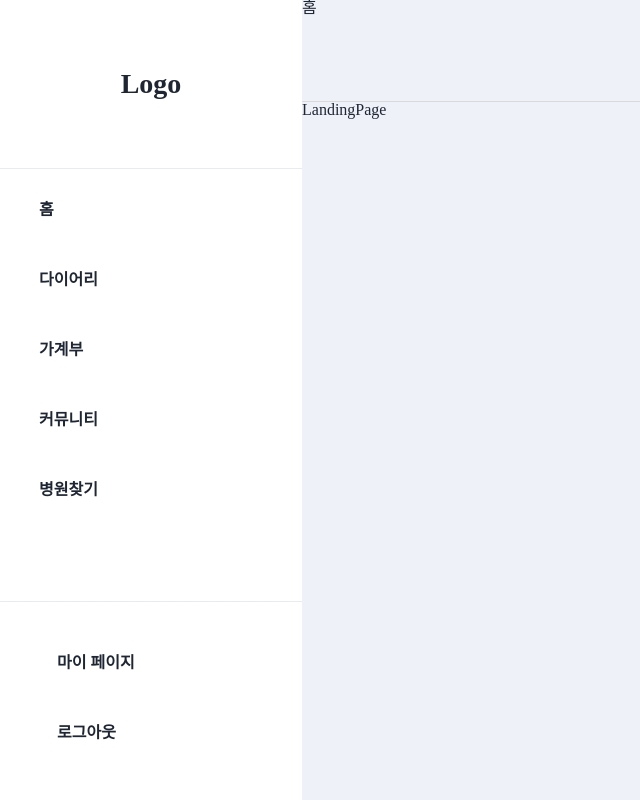
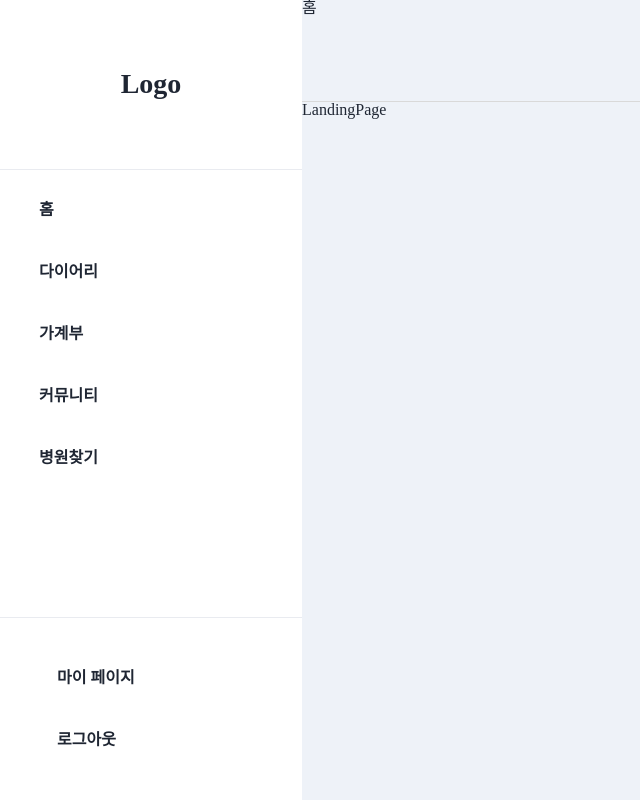
Before and after one commit to With-Pet-Project/With-Pet-FE, a React (Create React App) app: page / in a window 1280 px wide. Shown: the whole page, without its empty margins (0-640 px from the left). Built offline with nearby package versions, Linux system fonts and the light colour scheme.

Commit message:
:bug: fix: item을 link 안으로 수정

```diff
--- a/src/components/common/Sidebar/SidebarContainer.js
+++ b/src/components/common/Sidebar/SidebarContainer.js
@@ -11,42 +11,30 @@ function SidebarContainer() {
         </div>
         <div className="side-navbar-menu">
           <ul>
-            <Link to="/">
             <li>
-                <span>홈</span>
+              <Link to="/">홈</Link>
             </li>
-            </Link>
-            <Link to="/diary">
             <li>
-                <span>다이어리</span>
+              <Link to="/diary">다이어리</Link>
             </li>
-            </Link>
-            <Link to="/accounts">
             <li>
-                <span>가계부</span>
+              <Link to="/accounts">가계부</Link>
             </li>
-            </Link>
-            <Link to="/community">
             <li>
-                <span>커뮤니티</span>
+              <Link to="/community">커뮤니티</Link>
             </li>
-            </Link>
-            <Link to="/hospital">
             <li>
-                <span>병원찾기</span>
+              <Link to="/hospital">병원찾기</Link>
             </li>
-            </Link>
           </ul>
         </div>
         <div className="side-navbar-menu side-navbar-menu-bottom">
           <ul>
-            <Link to="/mypage">
             <li>
-                <span>마이 페이지</span>
+              <Link to="/mypage">마이 페이지</Link>
             </li>
-            </Link>
             <li>
-              <span>로그아웃</span>
+              <Link to="/">로그아웃</Link>
             </li>
           </ul>
         </div>
--- a/src/components/common/Sidebar/SidebarContainer.scss
+++ b/src/components/common/Sidebar/SidebarContainer.scss
@@ -3,7 +3,7 @@
 .side-navbar-container {
   box-sizing: border-box;
   margin: 0;
-    background-color: #FFFFFF;
+  background-color: #ffffff;
   width: 302px;
   height: 100vh;
   font-weight: 700;
@@ -22,7 +22,7 @@
 
 .side-navbar-top-logo {
   height: 176px;
-    border-bottom: 1px solid #E9EBF0;
+  border-bottom: 1px solid #e9ebf0;
   box-sizing: border-box;
   padding: 70px;
   text-align: center;
@@ -45,14 +45,17 @@
 
   & ul li {
     cursor: pointer;
-        height: 60px;
-        box-sizing: border-box;
-        padding: 18px;
-        border-radius: 9px;
 
     &:hover {
-            background-color: #EEF2F8;
+      background-color: #eef2f8;
     }
+  }
+
+  & ul li a {
+    padding: 18px;
+    height: 100%;
+    display: block;
+    border-radius: 9px;
   }
 
   & ul span {
@@ -61,7 +64,7 @@
 }
 
 .side-navbar-menu-bottom {
-    border-top: 1px solid #E9EBF0;
+  border-top: 1px solid #e9ebf0;
   height: 183px;
 
   & ul {
```
Lines whose indentation alone changed are shown as unchanged.
